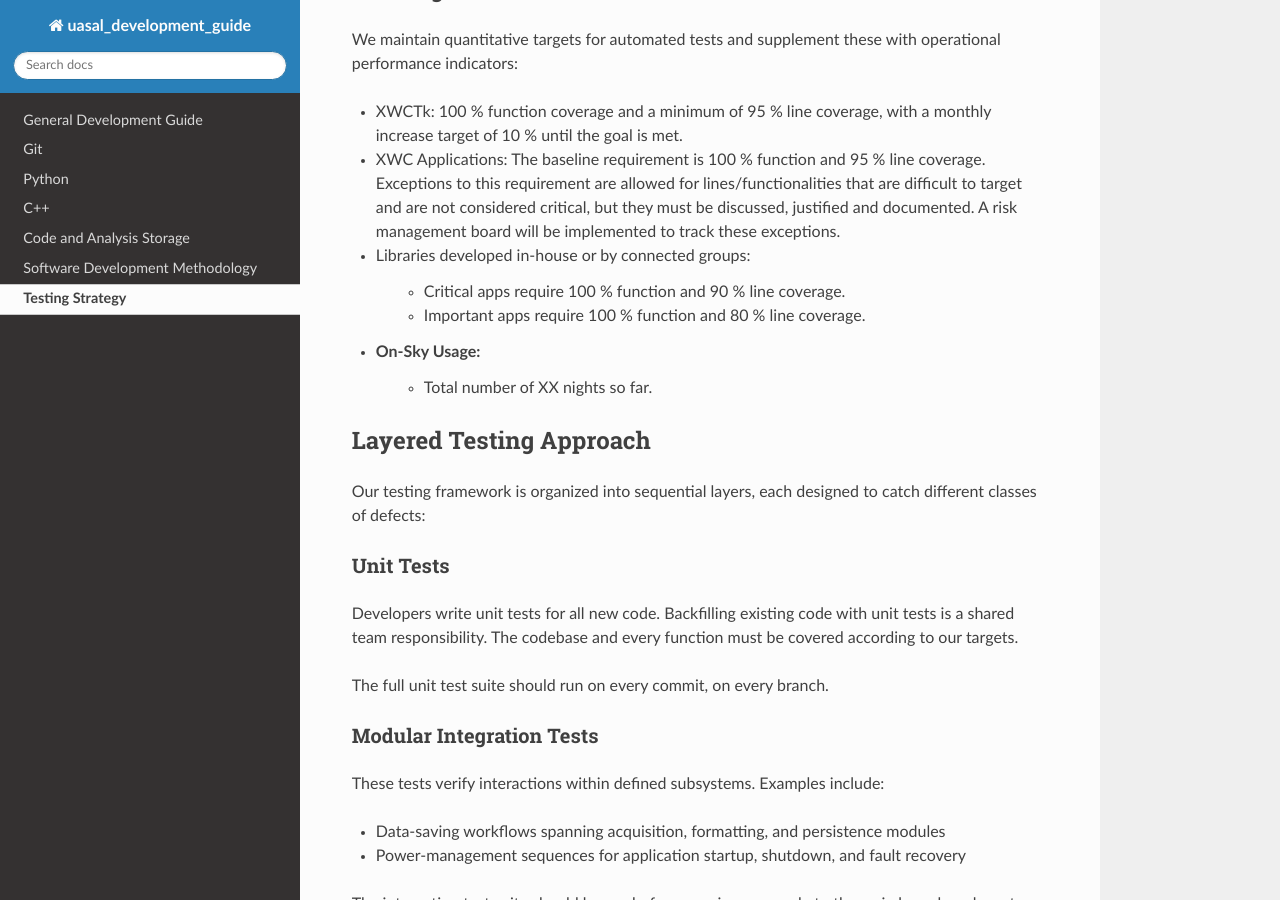
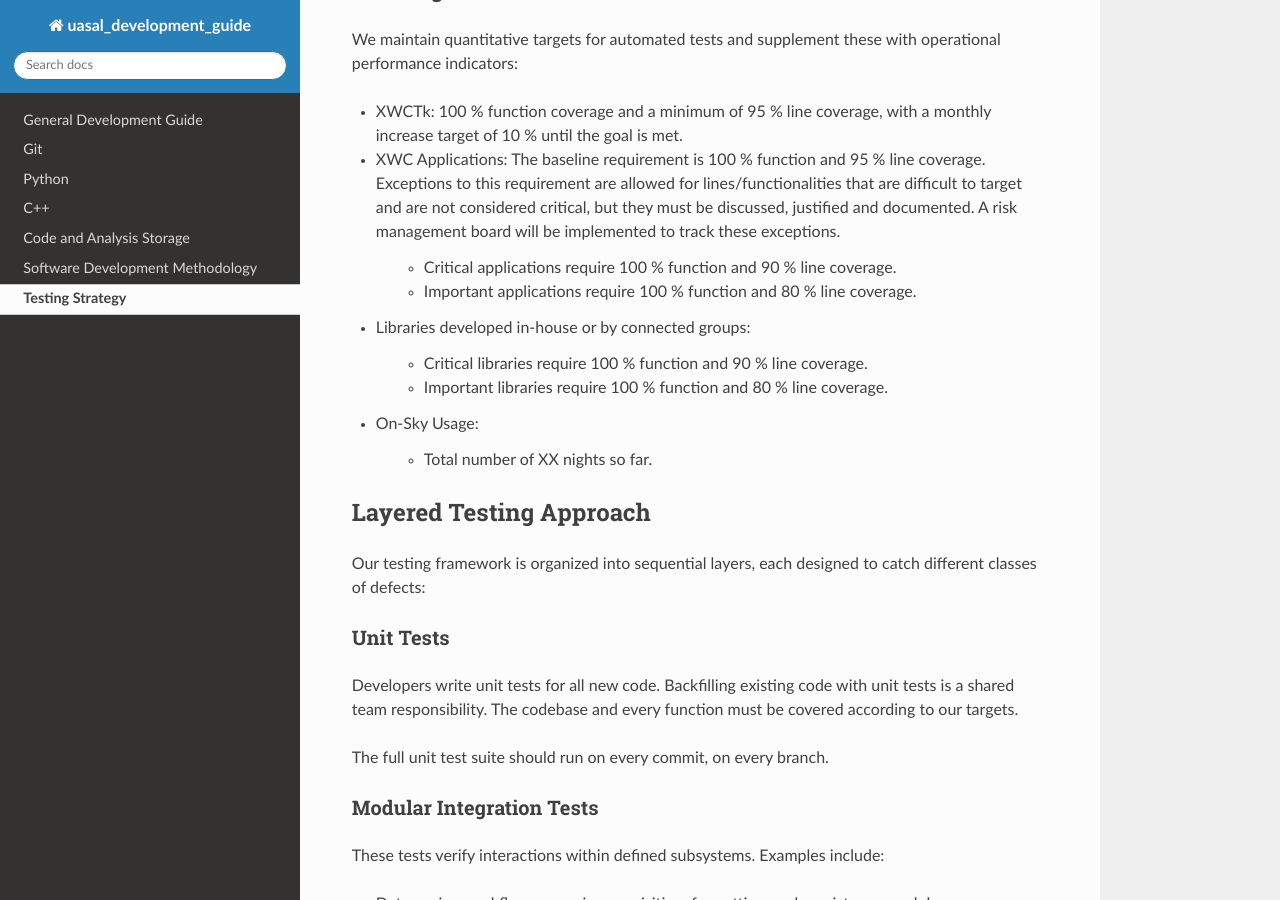
Before and after one commit to uasal/uasal_development_guide, a Sphinx documentation site: the page built from source/testing_strategy.rst, in a window 1280 px wide and 900 px high, scrolled down 484 px. Built offline with Sphinx 7.4.7 and the Read the Docs theme 3.1.0, drawn with Linux system fonts in a browser that asks for light colours.

```diff
--- a/source/testing_strategy.rst
+++ b/source/testing_strategy.rst
@@ -17,13 +17,18 @@ We maintain quantitative targets for automated tests and supplement these with o
 
 - XWCTk: 100 % function coverage and a minimum of 95 % line coverage, with a monthly increase target of 10 % until the goal is met.
 - XWC Applications: The baseline requirement is 100 % function and 95 % line coverage. Exceptions to this requirement are allowed for lines/functionalities that are difficult to target and are not considered critical, but they must be discussed, justified and documented. A risk management board will be implemented to track these exceptions.
+
+    * Critical applications require 100 % function and 90 % line coverage.
+    * Important applications require 100 % function and 80 % line coverage.
+
 - Libraries developed in-house or by connected groups:
 
-    - Critical apps require 100 % function and 90 % line coverage.
-    - Important apps require 100 % function and 80 % line coverage.
+    * Critical libraries require 100 % function and 90 % line coverage.
+    * Important libraries require 100 % function and 80 % line coverage.
 
 - On-Sky Usage:
-    - Total number of XX nights so far.
+
+    * Total number of XX nights so far.
 
 Layered Testing Approach
 ----------------------------
```
Also changed, not shown: source/development_methodology.rst (+6 -2 lines).
